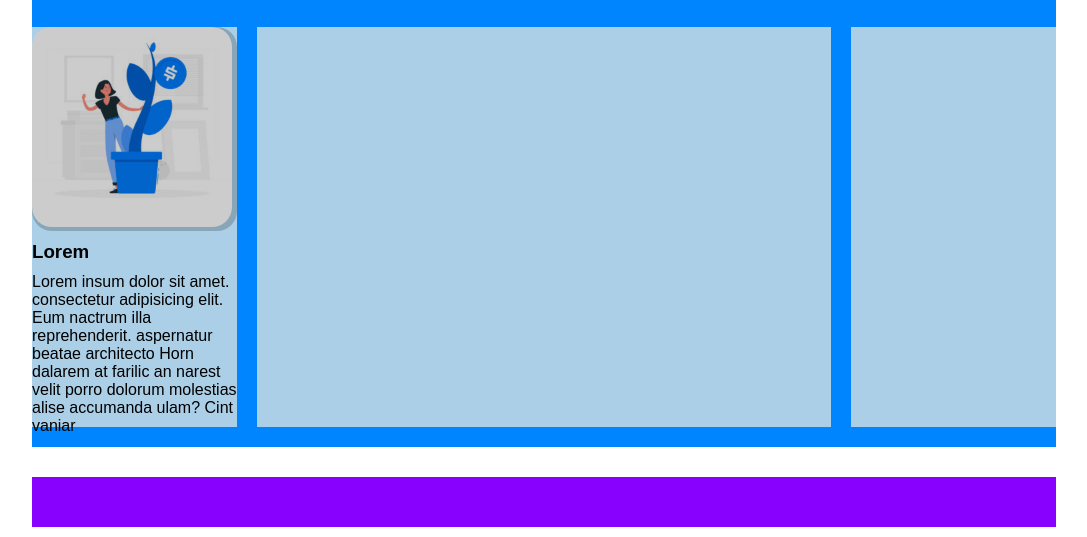
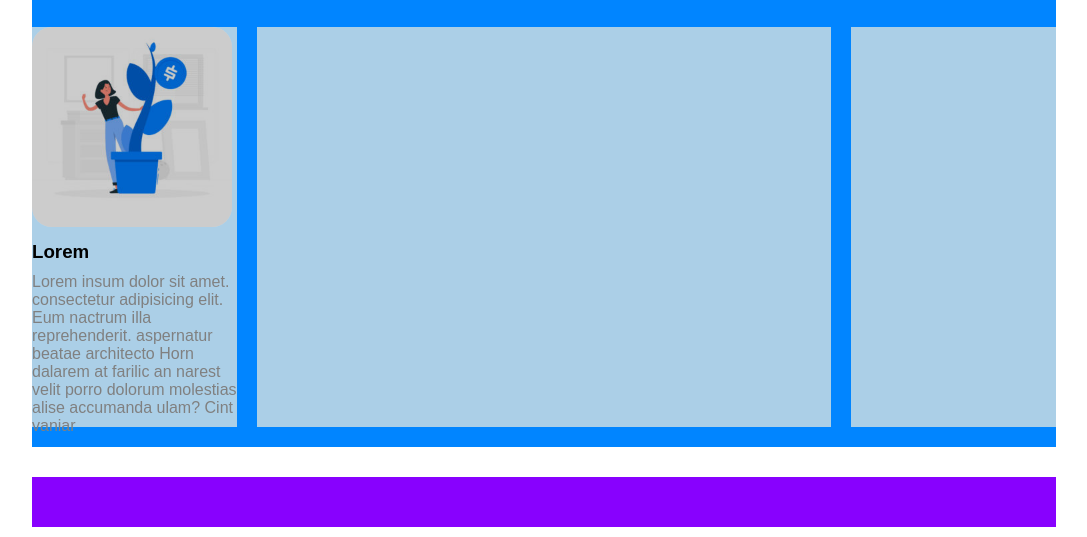
Before and after one commit to AliceColombari/htmlcss-wp, a plain HTML site: page index.html in a window 1280 px wide. Shown: the part 743-1280 px from the top of the page, without its empty margins (96-1183 px from the left). Drawn offline with Linux system fonts and the light colour scheme.

Commit message:
prova overlay immagine prima colonna

```diff
--- a/index.html
+++ b/index.html
@@ -82,13 +82,13 @@
                 <div class="cyan col col-left">
 
                     <div class="frame-content">
-                        <div class="overlay"></div>
+                        <div class="overlay-uno"></div>
                         <img class="col-frame-uno" src="img/img-1.jpg" alt="">
                     </div>
 
                     <div class="text-content">
                         <h3>Lorem</h3>
-                        <p>Lorem insum dolor sit amet.
+                        <p class="text">Lorem insum dolor sit amet.
                             consectetur adipisicing elit.
                             Eum nactrum illa
                             reprehenderit. aspernatur
@@ -100,13 +100,14 @@
                             vaniar</p>
                     </div>
 
-
                 </div>
         <!-- Fine Prima colonna -->
 
         <!-- Seconda colonna -->
                 <div class="col col-center">
-                    <div class="cyan internal"></div>
+                    <div class="cyan internal">
+
+                    </div>
                 </div>
         <!-- Fine Seconda colonna -->
 
--- a/style.css
+++ b/style.css
@@ -129,14 +129,26 @@ main .col-left{
     position: relative;
 }
 
+.overlay-uno{
+    border-radius: 20px;
+    position: absolute;
+    background-color: rgba(0, 0, 0, 0.2);
+    top: 0;
+    left: 0;
+    width: 200px;
+    height: 200px
+
+}
+
 img.col-frame-uno{
     height: 200px;
+    width: 200px;
     object-fit: cover;
     border-radius: 20px;
 }
 
-.text-content{
-
+.text-content .text{
+    color: grey;
 }
 
 h3{
```
